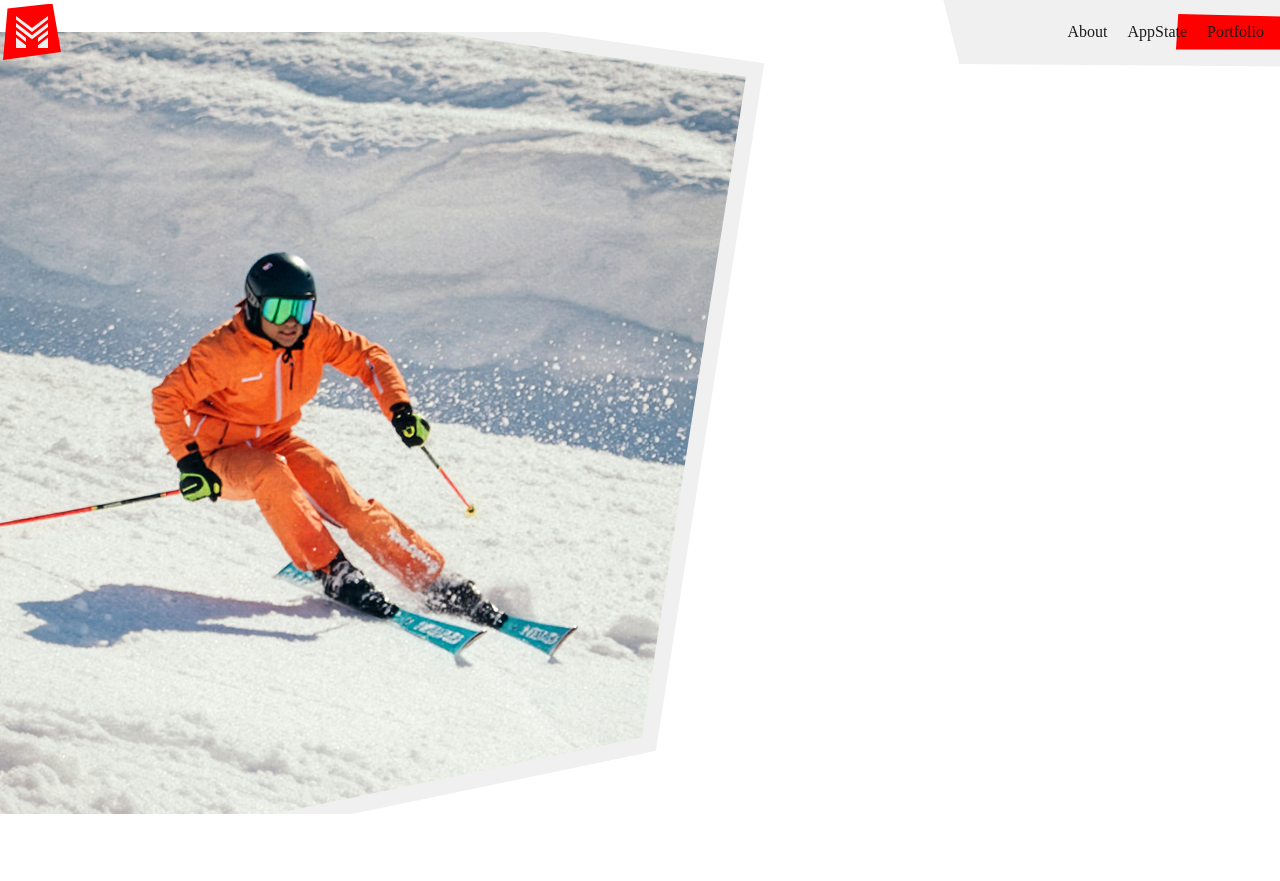
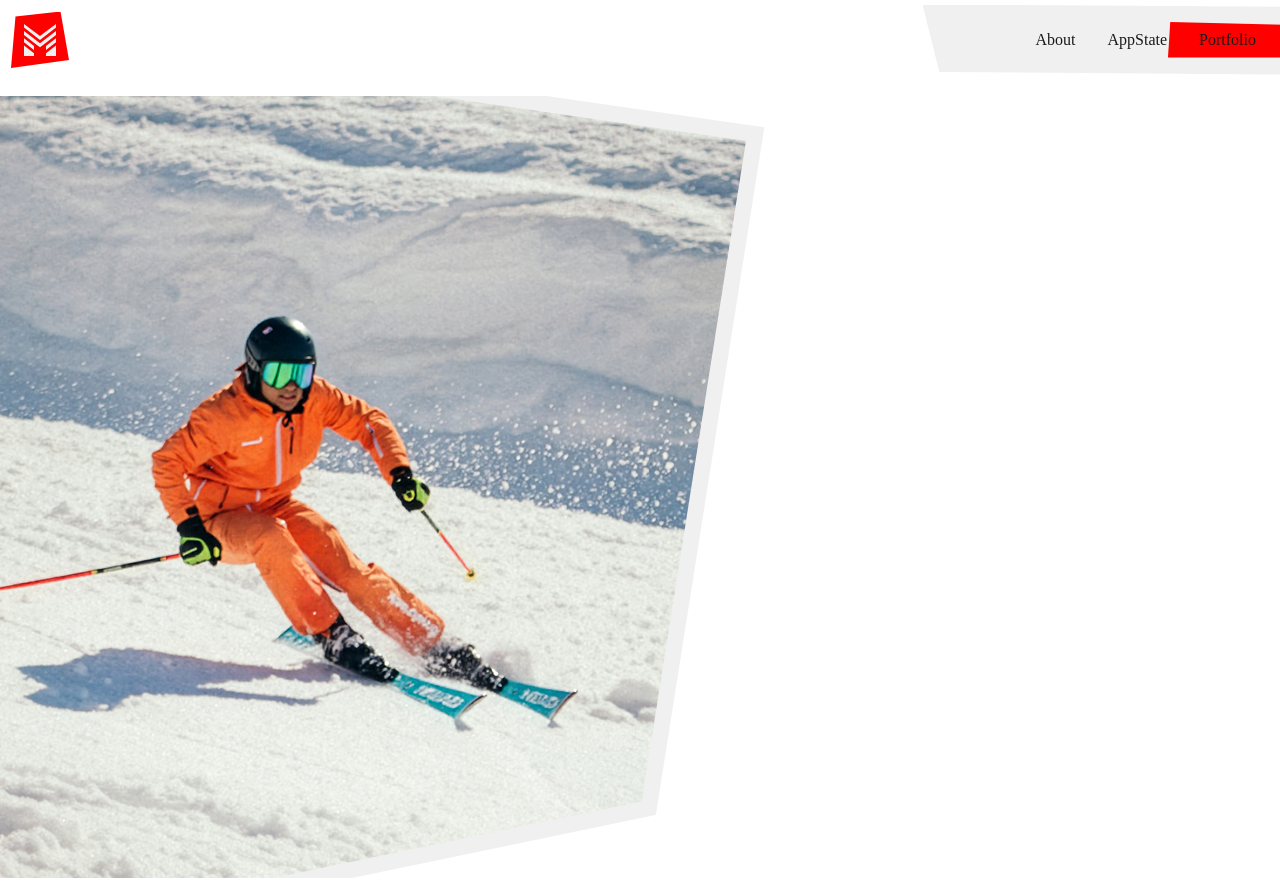
Before and after one commit to matteo-jacobs/portfolio, a React (Vite) app: page / in a window 1280 px wide. Before the commit the page ends 817 px from the top, so only its background shows below. Built offline with nearby package versions, Linux system fonts and the light colour scheme.

Commit message:
improved padding and margins

```diff
--- a/src/components/navigation.css
+++ b/src/components/navigation.css
@@ -1,5 +1,5 @@
 html body {
-  padding-top: 4dvh;
+  padding-top: 6rem;
 }
 
 nav.open,
@@ -11,8 +11,8 @@ nav.closed {
   display: flex;
   align-items: center;
   justify-content: space-between;
-  gap: 1rem;
-  padding: 1rem;
+  gap: 1.5rem;
+  padding: 1.5rem;
   box-sizing: border-box;
   z-index: 100;
 }
@@ -71,7 +71,7 @@ nav.closed {
   position: relative;
   z-index: 1;
   align-items: center;
-  gap: 1.25rem;
+  gap: 2rem;
 }
 
 .nav-plate-desktop {
@@ -197,7 +197,7 @@ nav.open .nav-toggle-line--bottom {
     top: 0;
     left: 0;
     width: 100%;
-    padding: 1rem;
+    padding: 1.5rem;
     box-sizing: border-box;
     z-index: 1;
   }
@@ -219,7 +219,7 @@ nav.open .nav-toggle-line--bottom {
   }
 
   nav.open .nav-links a:not(:last-child) {
-    padding-bottom: 0.75rem;
+    padding-bottom: 1.5rem;
   }
 
   nav.open .nav-links a:not(:last-child)::after {
@@ -227,7 +227,7 @@ nav.open .nav-toggle-line--bottom {
     display: block;
     width: 5vw;
     height: 2px;
-    margin: 0.75rem auto 0;
+    margin: 1.5rem auto 0;
     background: #FF0000;
   }
 
```
